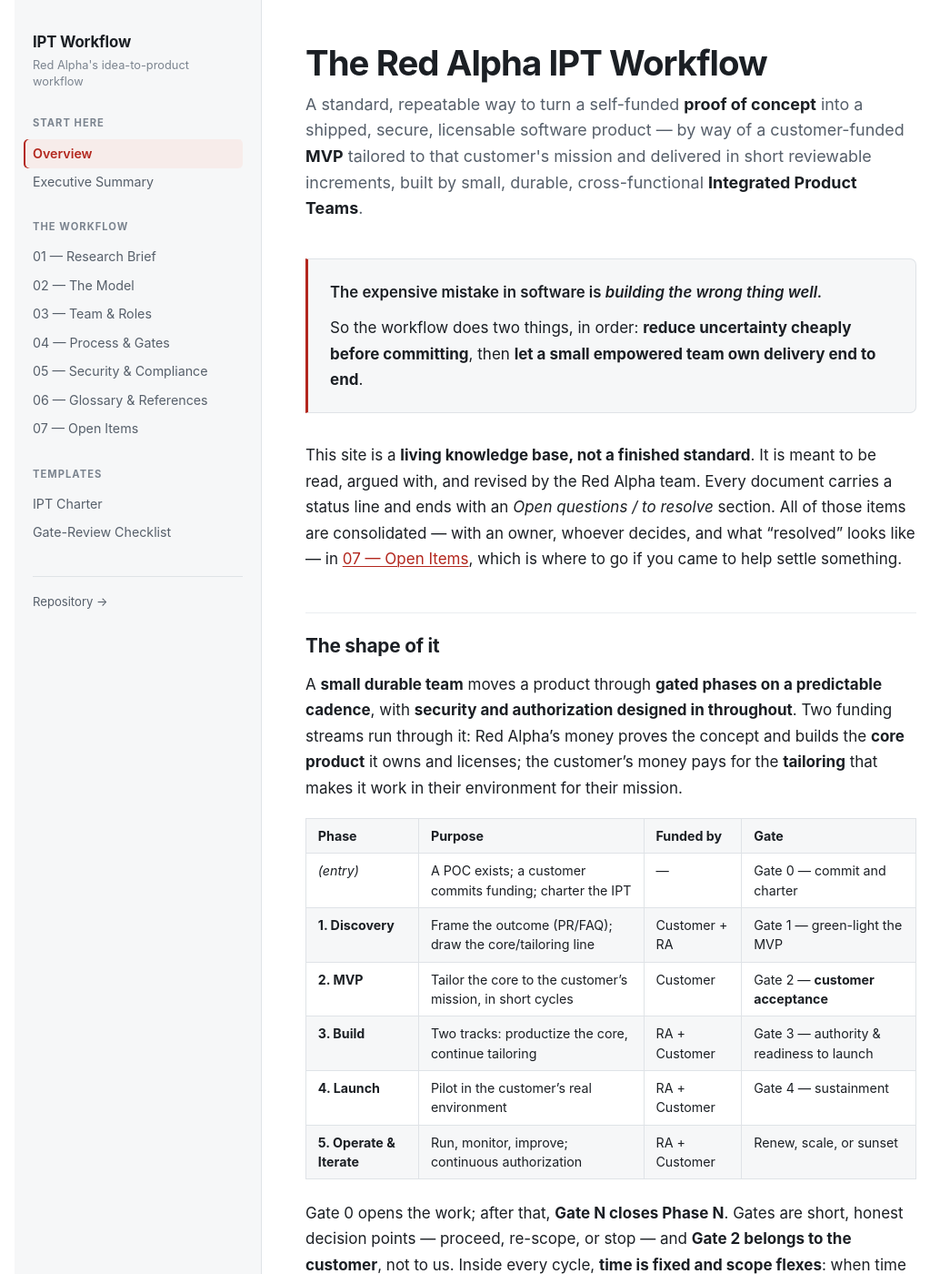
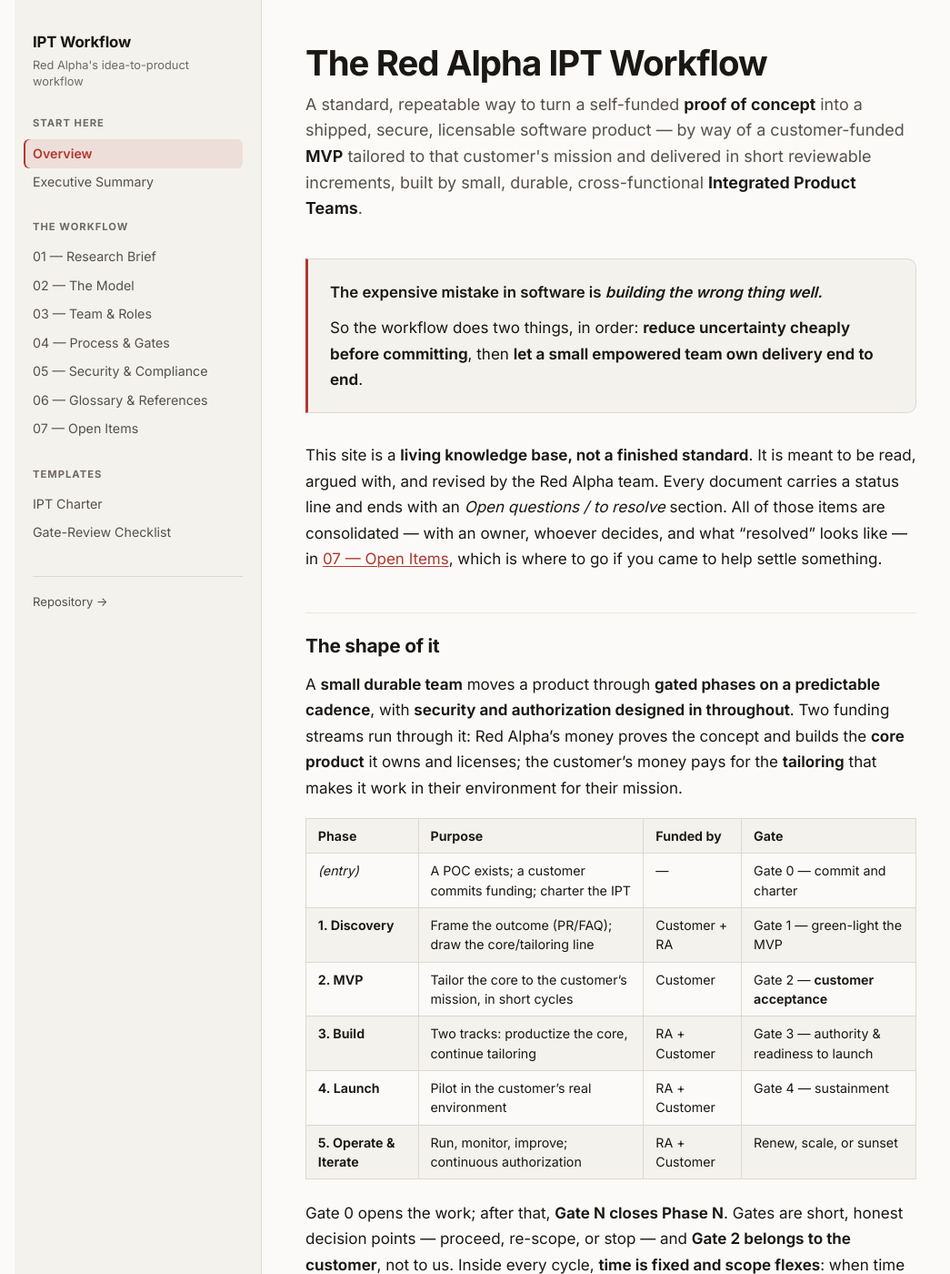
Before and after one commit to RA-Rob/IPT-Workflow, a Jekyll site: the page built from index.md, in a window 1280 px wide and 1400 px high. Shown: the whole window at 91% size, without its empty margins (0-1045 px from the left). Built offline with Jekyll 4.4.1, drawn with Linux system fonts in a browser that asks for light colours.

Commit message:
Adopt the Red Alpha brand tokens, keep the reading layer
The site had its own cool-gray palette and system-font stack, unrelated to
the Red Alpha Product Site Design Standard that the product sites build on.
The stylesheet now opens with that standard's --ra-* tokens as published —
warm surfaces and ink, the brand red family, Inter and JetBrains Mono, the
4px space scale, radii, and the micro duration and easing curve — and maps
them onto the --bg/--text/--accent roles the existing rules already consumed,
so the change is a palette and type swap rather than a rewrite.

Two departures, documented in the file header and the README, because this is
long-form documentation rather than a product page:

  - The standard is dark-only. This site keeps a light default with a dark
    mode, so the light plane is a LOCAL EXTENSION on the same hue family,
    with the accent dropped to --ra-red-deep to clear 4.5:1 on paper. Those
    values should be replaced if the standard ever publishes its own.
  - The reading column stays at --measure (42rem) rather than the standard's
    fixed --ra-content-narrow, since line length is a legibility constraint.

Contrast measured on both planes: light 17.1 / 7.6 / 5.2 / 5.8, dark 17.0 /
8.5 / 4.4 / 5.6 for ink, secondary, muted, and red. The dark figures
reproduce the standard's own published ratios.

Fonts load from Google Fonts the way the product sites load them, with both
stacks falling back to system fonts, so a blocked request costs typography
and never legibility. Hover transitions on the nav, cards, and pager use the
standard's motion tokens, with a prefers-reduced-motion guard.

Co-Authored-By: Claude Opus 5 (1M context) <noreply@anthropic.com>

```diff
--- a/_layouts/default.html
+++ b/_layouts/default.html
@@ -5,6 +5,15 @@
   <meta name="viewport" content="width=device-width, initial-scale=1">
   <title>{% if page.url == "/" %}{{ site.title }} — {{ site.tagline }}{% else %}{{ page.title | default: site.title }} · {{ site.title }}{% endif %}</title>
   <meta name="description" content="{{ page.description | default: site.description | strip_newlines }}">
+  {%- comment -%}
+    Inter and JetBrains Mono are the Red Alpha Product Site Design Standard's
+    type pair, loaded the same way the product sites load them. Both stacks
+    fall back to system fonts in assets/css/style.css, so a blocked or slow
+    font request costs typography, never legibility.
+  {%- endcomment %}
+  <link rel="preconnect" href="https://fonts.googleapis.com">
+  <link rel="preconnect" href="https://fonts.gstatic.com" crossorigin>
+  <link rel="stylesheet" href="https://fonts.googleapis.com/css2?family=Inter:wght@400..700&family=JetBrains+Mono:wght@400;500&display=swap">
   <link rel="stylesheet" href="{{ '/assets/css/style.css' | relative_url }}">
 </head>
 <body>
--- a/assets/css/style.css
+++ b/assets/css/style.css
@@ -1,33 +1,111 @@
 /* IPT Workflow — documentation site styles.
    Built for long-form reading: one measured text column, a persistent
-   document list, and light/dark support driven by the reader's system setting. */
+   document list, and light/dark support driven by the reader's system setting.
+
+   Brand layer: the --ra-* tokens below are taken from the Red Alpha Product
+   Site Design Standard (assets/tokens.css on the product sites) so this
+   knowledge base reads as a Red Alpha property. Color, type, radii and motion
+   are adopted as published. Two deliberate departures, both because this is a
+   documentation site rather than a product page:
+
+     1. The standard is dark-only. This site is read for long stretches and
+        keeps a light default plus a dark mode, so the light plane below is a
+        LOCAL EXTENSION — those values are not in the standard, and should be
+        replaced if it ever publishes its own.
+     2. The reading column stays at --measure (42rem), tied to font size, in
+        place of the standard's fixed --ra-content-narrow. Line length is a
+        legibility constraint here, not a layout one.
+
+   Measured contrast (WCAG):
+     light plane, on --ra-light-page:   ink 17.1 · secondary 7.6 · muted 5.2 · red 5.8
+     dark plane, on --ra-page:          ink 17.0 · secondary 8.5 · muted 4.4 · red 5.6
+
+   Not carried over, for want of anything here that uses them: the diagram
+   series colors, the reveal duration, the largest space steps, and the fixed
+   content widths. Deliberate omissions, not oversights. */
 
 :root {
-  --bg: #ffffff;
-  --bg-soft: #f6f7f8;
-  --bg-sink: #eceef0;
-  --text: #1b1f24;
-  --text-soft: #565f6a;
-  --text-faint: #7b848f;
-  --rule: #dfe3e7;
-  --rule-soft: #eaedf0;
-  --accent: #b3271e;
-  --accent-soft: #f7ecea;
+  /* ---- Red Alpha brand tokens (from the Design Standard, unchanged) ---- */
+
+  /* Surfaces — warm near-black planes */
+  --ra-page: #0d0c0b;
+  --ra-surface-1: #171512;
+  --ra-surface-2: #1e1b18;
+  --ra-surface-3: #262220;
+  --ra-hairline: rgba(242, 239, 233, 0.08);
+  --ra-hairline-strong: rgba(242, 239, 233, 0.16);
+
+  /* Ink — warm neutrals */
+  --ra-ink: #f2efe9;
+  --ra-ink-secondary: #b0aaa0;
+  --ra-ink-muted: #7d776d;
+
+  /* Brand accent */
+  --ra-red: #e8594f;
+  --ra-red-bright: #f0776e;
+  --ra-red-deep: #b23830;
+  --ra-red-wash: rgba(232, 89, 79, 0.12);
+
+  /* Type */
+  --ra-font-sans: "Inter", system-ui, -apple-system, "Helvetica Neue", sans-serif;
+  --ra-font-mono: "JetBrains Mono", ui-monospace, "SF Mono", Menlo, monospace;
+
+  /* Scale — 4px grid */
+  --ra-space-1: 4px;
+  --ra-space-2: 8px;
+  --ra-space-3: 16px;
+  --ra-space-4: 24px;
+  --ra-space-5: 40px;
+  --ra-space-6: 64px;
+
+  /* Radii */
+  --ra-radius-1: 6px;
+  --ra-radius-2: 10px;
+  --ra-radius-3: 16px;
+
+  /* Motion */
+  --ra-ease: cubic-bezier(0.22, 1, 0.36, 1);
+  --ra-duration-micro: 180ms;
+
+  /* ---- Light plane — LOCAL EXTENSION, not part of the standard ----
+     Warm neutrals chosen to sit on the same hue family as the dark plane,
+     with the accent dropped to --ra-red-deep so it clears 4.5:1 on paper. */
+  --ra-light-page: #fbfaf8;
+  --ra-light-surface-1: #f4f2ed;
+  --ra-light-surface-2: #eae6de;
+  --ra-light-hairline: #ebe7e0;
+  --ra-light-hairline-strong: #ded8ce;
+  --ra-light-ink: #1a1714;
+  --ra-light-ink-secondary: #56504a;
+  --ra-light-ink-muted: #6f6961;
+  --ra-red-deep-wash: rgba(178, 56, 48, 0.10);
+
+  /* ---- Site roles — what the rules below actually consume ---- */
+  --bg: var(--ra-light-page);
+  --bg-soft: var(--ra-light-surface-1);
+  --bg-sink: var(--ra-light-surface-2);
+  --text: var(--ra-light-ink);
+  --text-soft: var(--ra-light-ink-secondary);
+  --text-faint: var(--ra-light-ink-muted);
+  --rule: var(--ra-light-hairline-strong);
+  --rule-soft: var(--ra-light-hairline);
+  --accent: var(--ra-red-deep);
+  --accent-soft: var(--ra-red-deep-wash);
   --measure: 42rem;
 }
 
 @media (prefers-color-scheme: dark) {
   :root {
-    --bg: #14161a;
-    --bg-soft: #1b1e23;
-    --bg-sink: #23272e;
-    --text: #e6e9ed;
-    --text-soft: #a4adb8;
-    --text-faint: #7d8792;
-    --rule: #2c3138;
-    --rule-soft: #23272e;
-    --accent: #ef8b83;
-    --accent-soft: #2a1d1c;
+    --bg: var(--ra-page);
+    --bg-soft: var(--ra-surface-1);
+    --bg-sink: var(--ra-surface-3);
+    --text: var(--ra-ink);
+    --text-soft: var(--ra-ink-secondary);
+    --text-faint: var(--ra-ink-muted);
+    --rule: var(--ra-hairline-strong);
+    --rule-soft: var(--ra-hairline);
+    --accent: var(--ra-red);
+    --accent-soft: var(--ra-red-wash);
   }
 }
 
@@ -39,8 +117,7 @@ body {
   margin: 0;
   background: var(--bg);
   color: var(--text);
-  font: 400 17px/1.68 -apple-system, BlinkMacSystemFont, "Segoe UI", Roboto,
-        "Helvetica Neue", Arial, sans-serif;
+  font: 400 17px/1.68 var(--ra-font-sans);
   font-synthesis-weight: none;
   -webkit-font-smoothing: antialiased;
 }
@@ -123,11 +200,13 @@ a:hover { text-decoration-thickness: 2px; }
   display: block;
   padding: .34rem .6rem;
   margin-left: -.6rem;
-  border-radius: 5px;
+  border-radius: var(--ra-radius-1);
   color: var(--text-soft);
   font-size: .89rem;
   line-height: 1.45;
   text-decoration: none;
+  transition: background var(--ra-duration-micro) var(--ra-ease),
+              color var(--ra-duration-micro) var(--ra-ease);
 }
 .nav-list a:hover { background: var(--bg-sink); color: var(--text); }
 .nav-list a.current {
@@ -139,7 +218,7 @@ a:hover { text-decoration-thickness: 2px; }
 
 .sidebar-foot {
   margin: 2rem 0 0;
-  padding-top: 1rem;
+  padding-top: var(--ra-space-3);
   border-top: 1px solid var(--rule);
   font-size: .82rem;
 }
@@ -250,9 +329,9 @@ main { min-width: 0; padding: 3rem 3rem 4rem; }
 /* Code — the ASCII lifecycle diagram in doc 02 lives in one of these. */
 .content code {
   padding: .12em .34em;
-  border-radius: 4px;
+  border-radius: var(--ra-radius-1);
   background: var(--bg-sink);
-  font-family: ui-monospace, SFMono-Regular, "SF Mono", Menlo, Consolas, monospace;
+  font-family: var(--ra-font-mono);
   font-size: .86em;
 }
 .content pre {
@@ -261,7 +340,7 @@ main { min-width: 0; padding: 3rem 3rem 4rem; }
   overflow-x: auto;
   background: var(--bg-soft);
   border: 1px solid var(--rule);
-  border-radius: 7px;
+  border-radius: var(--ra-radius-2);
   line-height: 1.5;
 }
 .content pre code { padding: 0; background: none; font-size: .82rem; }
@@ -296,7 +375,7 @@ main { min-width: 0; padding: 3rem 3rem 4rem; }
   background: var(--bg-soft);
   border: 1px solid var(--rule);
   border-left: 3px solid var(--accent);
-  border-radius: 0 7px 7px 0;
+  border-radius: 0 var(--ra-radius-2) var(--ra-radius-2) 0;
 }
 .belief p { margin: 0; }
 .belief p + p { margin-top: .7rem; }
@@ -316,9 +395,11 @@ main { min-width: 0; padding: 3rem 3rem 4rem; }
   height: 100%;
   padding: .95rem 1.1rem;
   border: 1px solid var(--rule);
-  border-radius: 8px;
+  border-radius: var(--ra-radius-2);
   background: var(--bg);
   text-decoration: none;
+  transition: border-color var(--ra-duration-micro) var(--ra-ease),
+              background var(--ra-duration-micro) var(--ra-ease);
 }
 .cards a:hover { border-color: var(--accent); background: var(--bg-soft); }
 .cards .card-title {
@@ -340,18 +421,20 @@ main { min-width: 0; padding: 3rem 3rem 4rem; }
 .pager {
   display: flex;
   justify-content: space-between;
-  gap: 1rem;
+  gap: var(--ra-space-3);
   max-width: var(--measure);
   margin: 3.5rem 0 0;
-  padding-top: 1.5rem;
+  padding-top: var(--ra-space-4);
   border-top: 1px solid var(--rule);
 }
 .pager-link {
   flex: 0 1 48%;
   padding: .8rem 1rem;
   border: 1px solid var(--rule);
-  border-radius: 8px;
+  border-radius: var(--ra-radius-2);
   text-decoration: none;
+  transition: border-color var(--ra-duration-micro) var(--ra-ease),
+              background var(--ra-duration-micro) var(--ra-ease);
 }
 .pager-link:hover { border-color: var(--accent); background: var(--bg-soft); }
 .pager-link.next { text-align: right; }
@@ -409,6 +492,10 @@ main { min-width: 0; padding: 3rem 3rem 4rem; }
   .pager-link.next { text-align: left; }
 }
 
+@media (prefers-reduced-motion: reduce) {
+  * { transition-duration: 0ms !important; animation-duration: 0ms !important; }
+}
+
 @media print {
   .sidebar, .pager, .skip { display: none; }
   .shell { display: block; }
```
Also changed, not shown: README.md.
